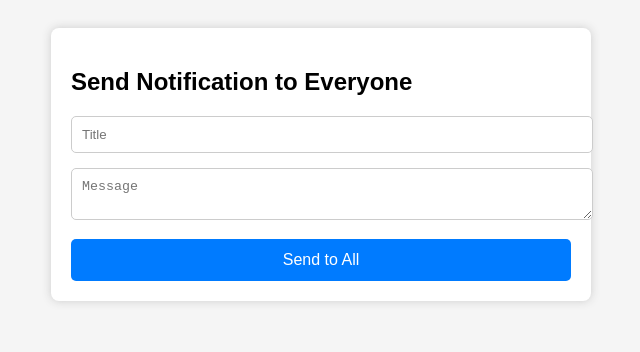
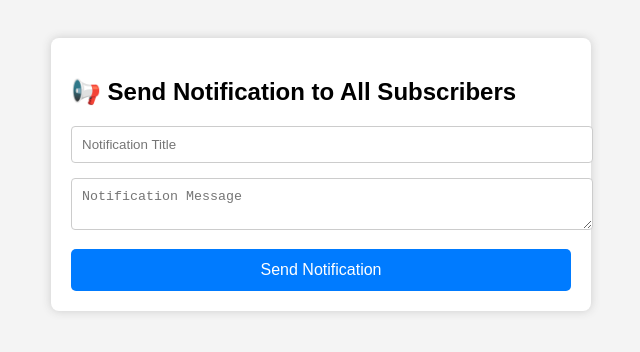
Before and after one commit to NahidAhmed-12/Notice, a website: page index.html in a window 1280 px wide. Shown: the whole page, without its empty margins (319-959 px from the left). Drawn offline with Linux system fonts and the light colour scheme.

Commit message:
Update index.html

```diff
--- a/index.html
+++ b/index.html
@@ -2,10 +2,10 @@
 <html lang="bn">
 <head>
   <meta charset="UTF-8" />
-  <title>Send To All - OneSignal</title>
+  <title>Send Push Notification (v16)</title>
   <meta name="viewport" content="width=device-width, initial-scale=1.0">
 
-  <!-- SDK -->
+  <!-- ✅ OneSignal SDK (v16) -->
   <script src="https://cdn.onesignal.com/sdks/web/v16/OneSignalSDK.page.js" defer></script>
   <script>
     window.OneSignalDeferred = window.OneSignalDeferred || [];
@@ -16,29 +16,65 @@
         allowLocalhostAsSecureOrigin: true
       });
 
-      const permission = await OneSignal.getNotificationPermission();
-      if (permission !== 'granted') {
-        await OneSignal.showSlidedownPrompt();
+      // ✅ Check permission
+      const permission = await OneSignal.Notifications.permission;
+      console.log("🔔 Permission:", permission);
+
+      // ✅ Ask for permission if not granted
+      if (permission !== "granted") {
+        await OneSignal.Notifications.requestPermission();
       }
+
+      // ✅ Get and store Player ID
+      const userId = await OneSignal.User.getId();
+      console.log("✅ Player ID:", userId);
+      localStorage.setItem("playerId", userId);
     });
   </script>
 
   <style>
-    body { font-family: sans-serif; padding: 20px; background: #f5f5f5; }
-    .container { max-width: 500px; margin: auto; background: white; padding: 20px; border-radius: 8px; box-shadow: 0 0 10px #ccc; }
-    input, textarea { width: 100%; padding: 10px; margin-bottom: 15px; border-radius: 5px; border: 1px solid #ccc; }
-    button { width: 100%; padding: 12px; font-size: 16px; background: #007bff; color: white; border: none; border-radius: 5px; }
-    #response { margin-top: 15px; padding: 10px; display: none; border-radius: 5px; }
+    body { font-family: Arial, sans-serif; padding: 30px; background: #f4f4f4; }
+    .container {
+      max-width: 500px;
+      margin: auto;
+      background: white;
+      padding: 20px;
+      border-radius: 8px;
+      box-shadow: 0 0 10px #ccc;
+    }
+    input, textarea {
+      width: 100%;
+      padding: 10px;
+      margin-bottom: 15px;
+      border-radius: 4px;
+      border: 1px solid #ccc;
+    }
+    button {
+      width: 100%;
+      padding: 12px;
+      font-size: 16px;
+      background: #007bff;
+      color: white;
+      border: none;
+      border-radius: 5px;
+      cursor: pointer;
+    }
+    #response {
+      margin-top: 15px;
+      padding: 12px;
+      display: none;
+      border-radius: 5px;
+    }
     .success { background: #d4edda; color: #155724; }
     .error { background: #f8d7da; color: #721c24; }
   </style>
 </head>
 <body>
   <div class="container">
-    <h2>Send Notification to Everyone</h2>
-    <input type="text" id="title" placeholder="Title" />
-    <textarea id="message" placeholder="Message"></textarea>
-    <button id="sendBtn">Send to All</button>
+    <h2>📢 Send Notification to All Subscribers</h2>
+    <input type="text" id="title" placeholder="Notification Title" />
+    <textarea id="message" placeholder="Notification Message"></textarea>
+    <button id="sendBtn">Send Notification</button>
     <div id="response"></div>
   </div>
 
@@ -54,7 +90,7 @@
       const message = document.getElementById("message").value.trim();
 
       if (!title || !message) {
-        alert("Title এবং Message পূরণ করুন");
+        alert("Please fill in both title and message.");
         return;
       }
 
@@ -62,7 +98,7 @@
         app_id: APP_ID,
         headings: { en: title },
         contents: { en: message },
-        included_segments: ["Subscribed Users"]
+        included_segments: ["Subscribed Users"] // ✅ সবার কাছে যাবে
       };
 
       sendBtn.disabled = true;
@@ -79,12 +115,12 @@
         });
 
         const data = await res.json();
-        response.style.display = "block";
 
         if (res.ok) {
           response.className = "success";
           response.textContent = "✅ Notification sent to all! ID: " + data.id;
         } else {
+          console.error(data);
           response.className = "error";
           response.textContent = "❌ Error: " + (data.errors || JSON.stringify(data));
         }
@@ -92,6 +128,7 @@
         response.className = "error";
         response.textContent = "❌ Network error: " + err.message;
       } finally {
+        response.style.display = "block";
         sendBtn.disabled = false;
       }
     });
```
